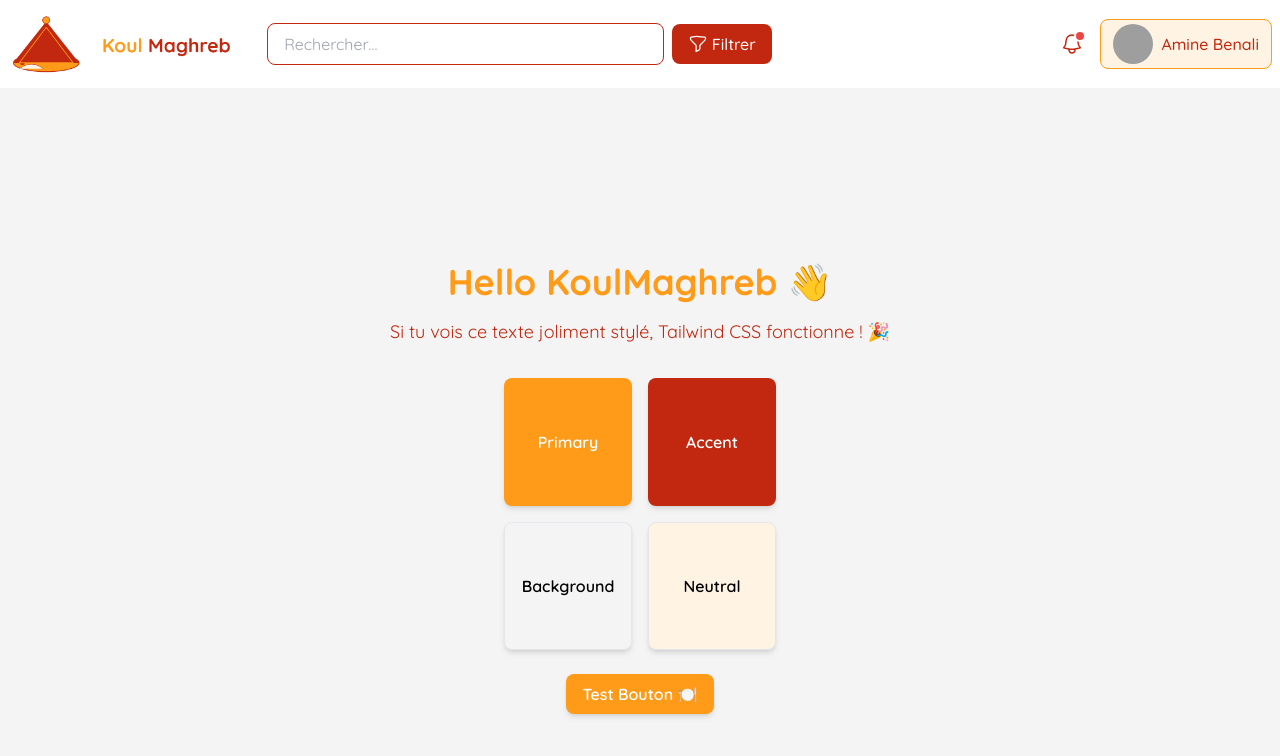
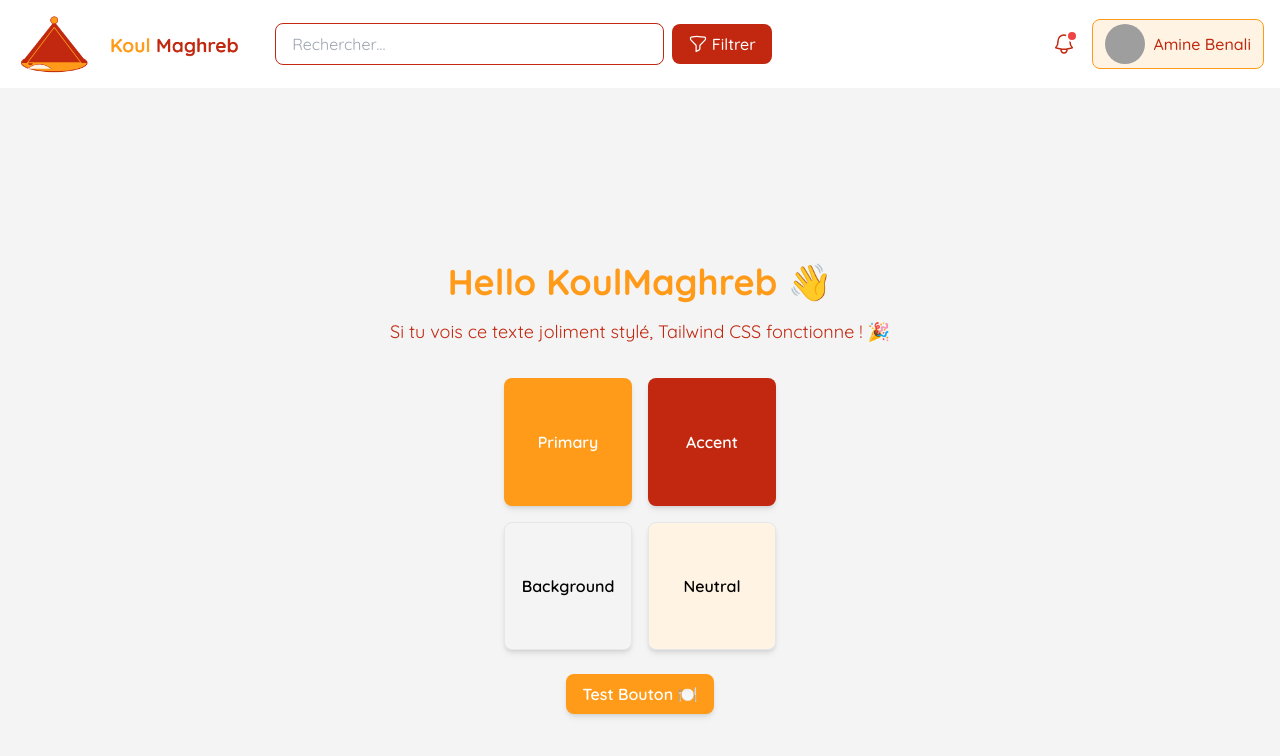
Before and after one commit to Lydia-BEDRI/KoulMaghreb, a Vue app in the folder frontend/: page / in a window 1280 px wide. Shown: the top 756 px of the page. Built offline with nearby package versions, Linux system fonts and the light colour scheme; grey boxes are pictures that could not be loaded.

Commit message:
fix: correct padding for header on medium screens

```diff
--- a/frontend/src/components/Header.vue
+++ b/frontend/src/components/Header.vue
@@ -4,7 +4,7 @@ import { BellIcon, FunnelIcon } from '@heroicons/vue/24/outline'
 
 <template>
 
-  <header class="w-full bg-white shadow-sm px-4 py-3 md:px-2 md:py-3" role="banner">
+  <header class="w-full bg-white shadow-sm px-4 py-3 md:px-4 md:py-3" role="banner">
     <div class="w-full">
 
       <!-- MOBILE -->
```
